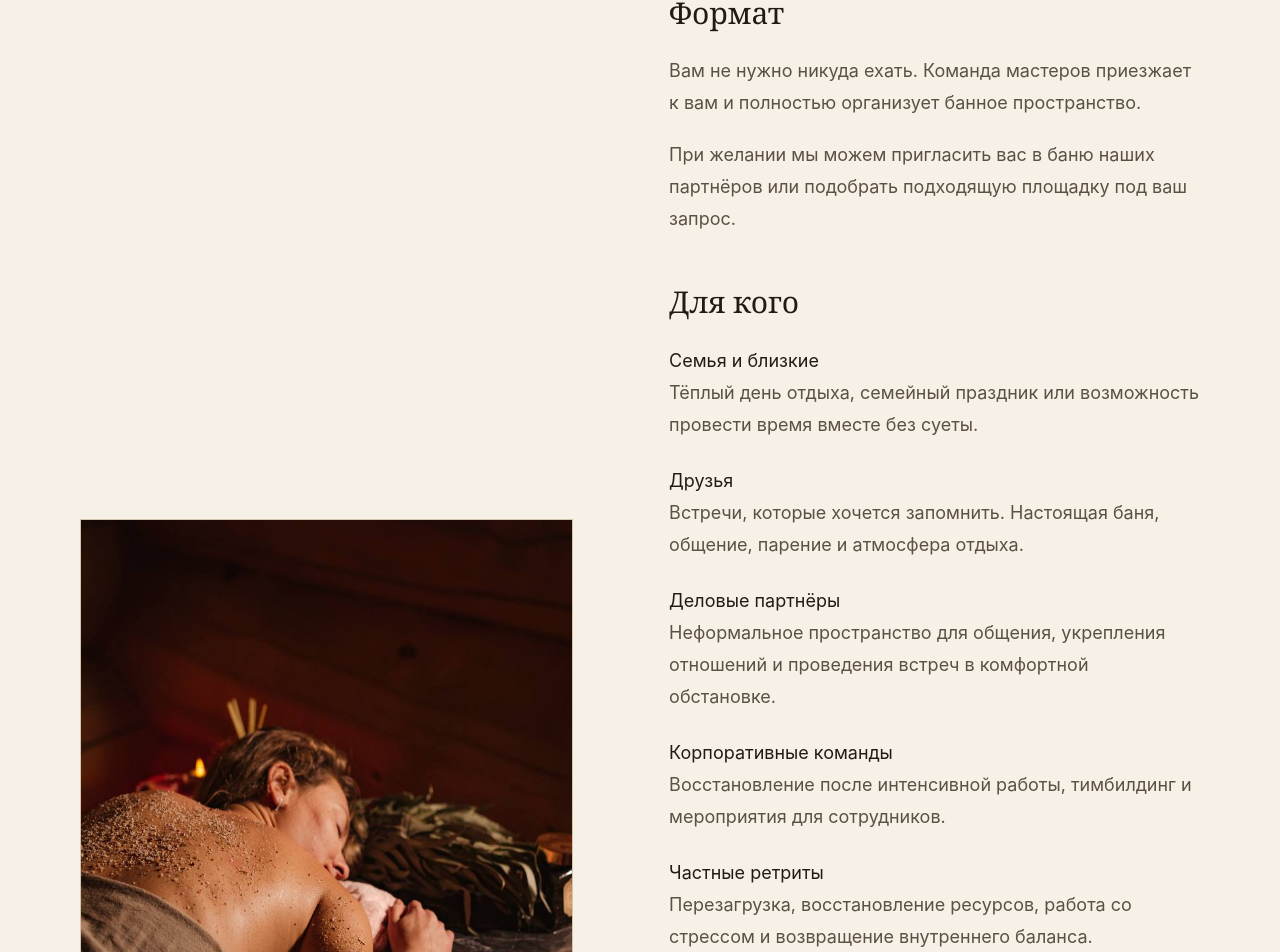
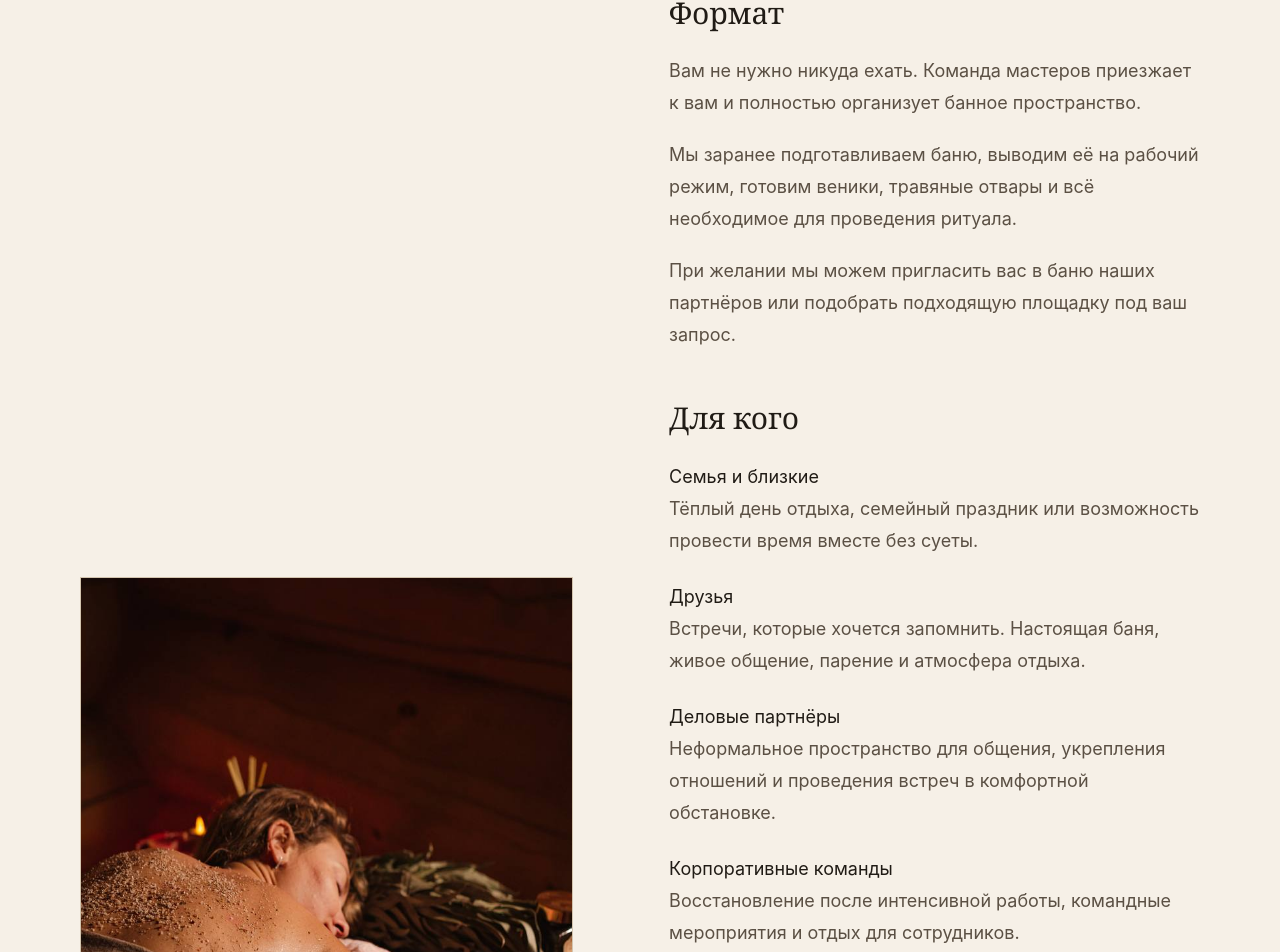
Before and after one commit to ajabenko82/bannoe-buro, a Next.js app: page / in a window 1280 px wide. Shown: the part 1019-1971 px from the top of the page. Built offline with nearby package versions, Linux system fonts and the light colour scheme.

Commit message:
Update site content

```diff
--- a/app/page.tsx
+++ b/app/page.tsx
@@ -153,6 +153,11 @@ export default function Home() {
                     и полностью организует банное пространство.
                   </p>
                   <p>
+                    Мы заранее подготавливаем баню, выводим её на рабочий
+                    режим, готовим веники, травяные отвары и всё необходимое
+                    для проведения ритуала.
+                  </p>
+                  <p>
                     При желании мы можем пригласить вас в баню наших партнёров
                     или подобрать подходящую площадку под ваш запрос.
                   </p>
@@ -174,7 +179,7 @@ export default function Home() {
                   <p>
                     <span className="block text-[#201b15]">Друзья</span>
                     Встречи, которые хочется запомнить. Настоящая баня,
-                    общение, парение и атмосфера отдыха.
+                    живое общение, парение и атмосфера отдыха.
                   </p>
                   <p>
                     <span className="block text-[#201b15]">
@@ -187,8 +192,8 @@ export default function Home() {
                     <span className="block text-[#201b15]">
                       Корпоративные команды
                     </span>
-                    Восстановление после интенсивной работы, тимбилдинг и
-                    мероприятия для сотрудников.
+                    Восстановление после интенсивной работы, командные
+                    мероприятия и отдых для сотрудников.
                   </p>
                   <p>
                     <span className="block text-[#201b15]">
@@ -263,6 +268,12 @@ export default function Home() {
                   В программу могут входить авторское парение, массажные
                   практики, SPA-процедуры, ароматерапия, чайные церемонии и
                   другие банные ритуалы.
+                </p>
+                <p>
+                  Для проведения банного дня мы предоставляем всё необходимое:
+                  веники, травяные отвары, текстиль для парения, чайную
+                  церемонию и аксессуары для банных ритуалов, чтобы вы могли
+                  полностью сосредоточиться на отдыхе и общении с гостями.
                 </p>
               </div>
             </div>
```
